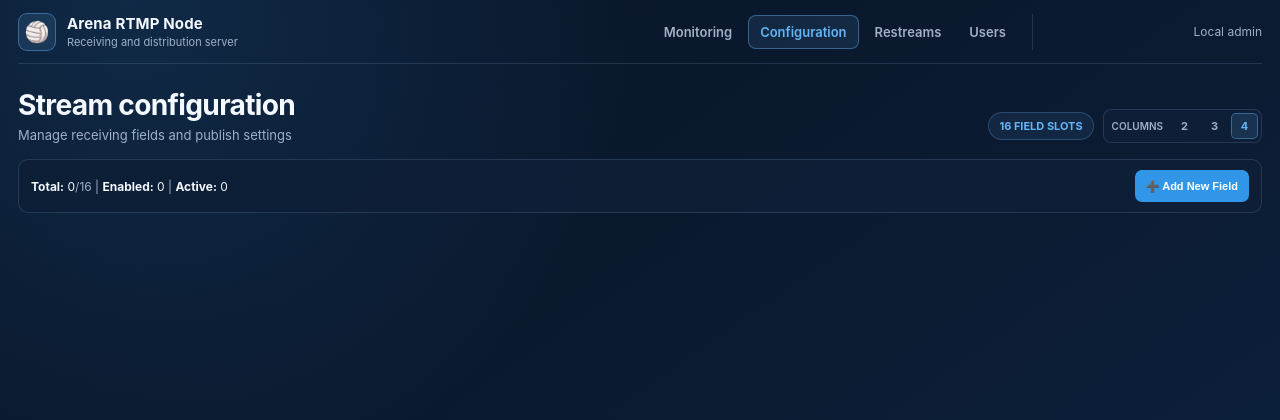
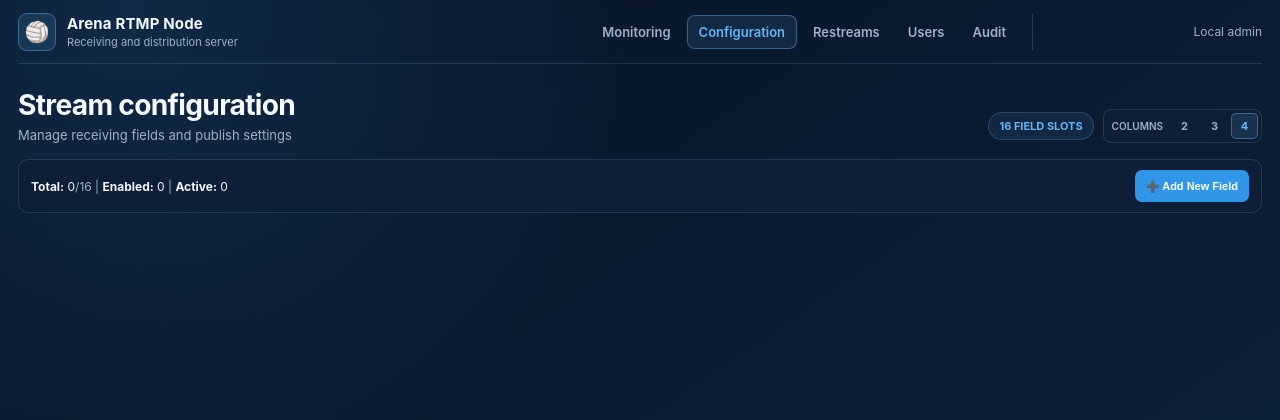
Before and after one commit to lazaryants/arena-rtmp-node, a Flask app: template app/templates/config.html in a window 1280 px wide. Shown: the top 420 px of the page. Run offline with Flask 3, Linux system fonts and the light colour scheme; the template is opened without the code that fills it, so the values that code supplies are empty.

Commit message:
Add audit navigation

```diff
--- a/app/templates/config.html
+++ b/app/templates/config.html
@@ -232,6 +232,7 @@
                     <a href="/config/" class="active">Configuration</a>
                     <a href="/admin/">Restreams</a>
                     <a href="/admin/users/">Users</a>
+                    <a href="/admin/audit/">Audit</a>
                 </nav>
                 <div class="account-slot">
                     {% if rbac_enabled and web_user %}
```
